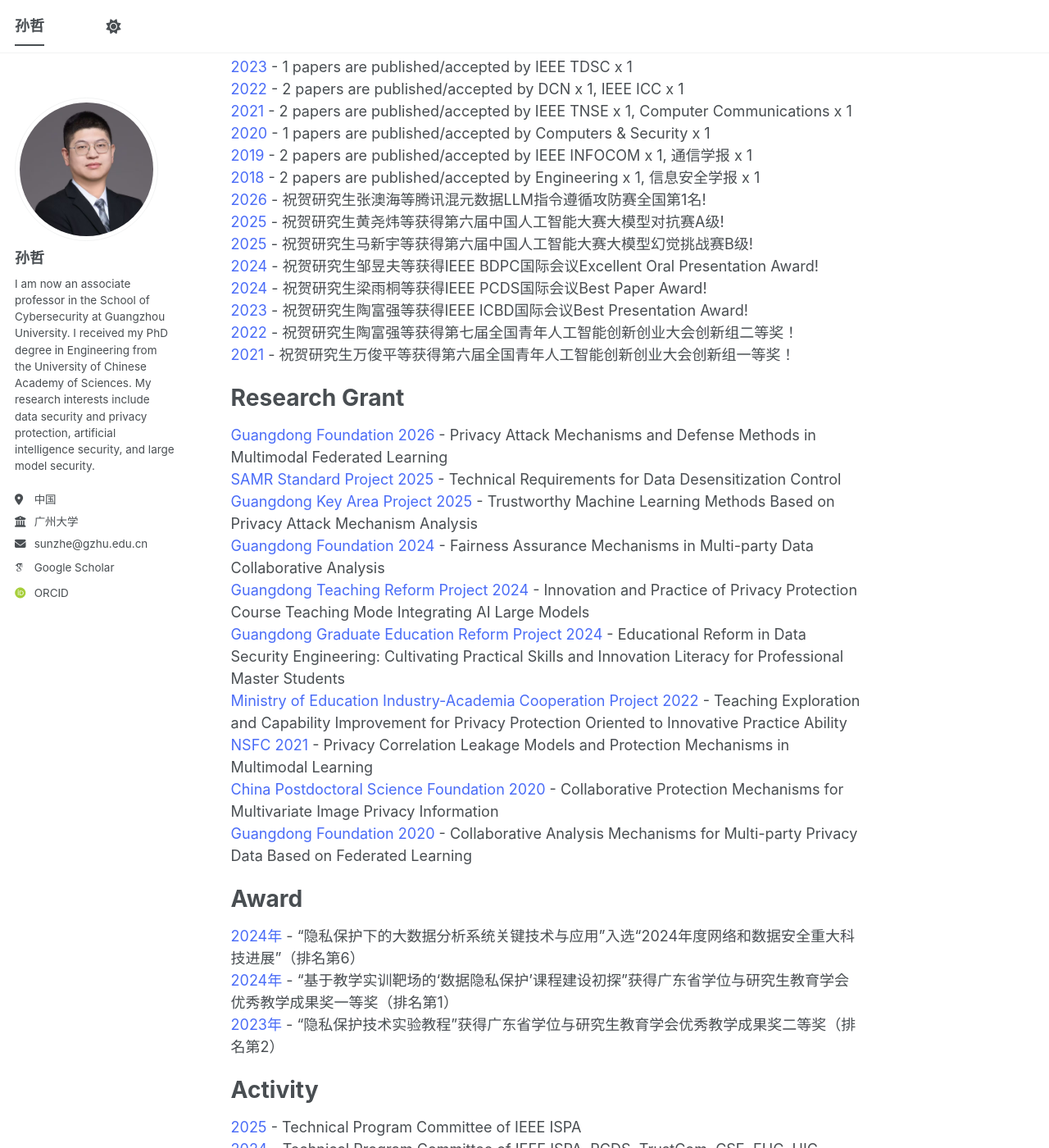
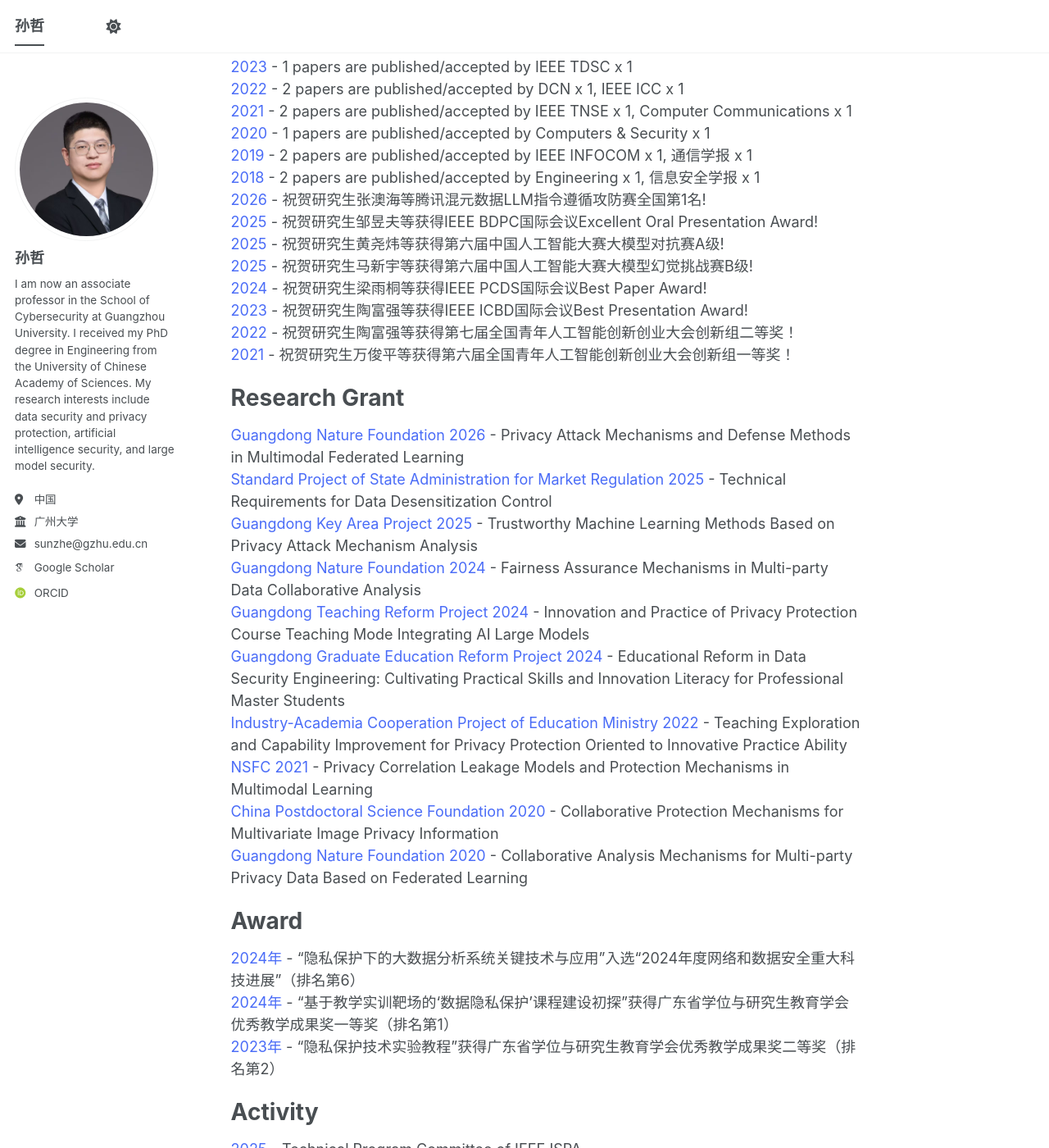
Before and after one commit to ZheSun208/ZheSun208.github.io, a Jekyll site: the page built from _pages/about.md, in a window 1280 px wide and 1400 px high, scrolled down 916 px. Shown: the whole window at 82% size. Built offline with Jekyll 4.4.1, drawn with Linux system fonts in a browser that asks for light colours; some web fonts are replaced; a script bundle is joined from its source files by our own code; library files that are not in the unit come from our copies.

Commit message:
Update about.md

```diff
--- a/_pages/about.md
+++ b/_pages/about.md
@@ -37,9 +37,9 @@ Highlight
 <span style="color:#4a6cf7;">2019</span> - 2 papers are published/accepted by IEEE INFOCOM x 1, 通信学报 x 1
 <span style="color:#4a6cf7;">2018</span> - 2 papers are published/accepted by Engineering x 1, 信息安全学报 x 1
 <span style="color:#4a6cf7;">2026</span> - 祝贺研究生张澳海等腾讯混元数据LLM指令遵循攻防赛全国第1名!
+<span style="color:#4a6cf7;">2025</span> - 祝贺研究生邹昱夫等获得IEEE BDPC国际会议Excellent Oral Presentation Award!
 <span style="color:#4a6cf7;">2025</span> - 祝贺研究生黄尧炜等获得第六届中国人工智能大赛大模型对抗赛A级!
 <span style="color:#4a6cf7;">2025</span> - 祝贺研究生马新宇等获得第六届中国人工智能大赛大模型幻觉挑战赛B级!
-<span style="color:#4a6cf7;">2024</span> - 祝贺研究生邹昱夫等获得IEEE BDPC国际会议Excellent Oral Presentation Award!
 <span style="color:#4a6cf7;">2024</span> - 祝贺研究生梁雨桐等获得IEEE PCDS国际会议Best Paper Award!
 <span style="color:#4a6cf7;">2023</span> - 祝贺研究生陶富强等获得IEEE ICBD国际会议Best Presentation Award!
 <span style="color:#4a6cf7;">2022</span> - 祝贺研究生陶富强等获得第七届全国青年人工智能创新创业大会创新组二等奖！
@@ -47,16 +47,16 @@ Highlight
 
 Research Grant
 ======
-<span style="color:#4a6cf7;">Guangdong Foundation 2026</span> - Privacy Attack Mechanisms and Defense Methods in Multimodal Federated Learning
-<span style="color:#4a6cf7;">SAMR Standard Project 2025</span> - Technical Requirements for Data Desensitization Control
+<span style="color:#4a6cf7;">Guangdong Nature Foundation 2026</span> - Privacy Attack Mechanisms and Defense Methods in Multimodal Federated Learning
+<span style="color:#4a6cf7;">Standard Project of State Administration for Market Regulation 2025</span> - Technical Requirements for Data Desensitization Control
 <span style="color:#4a6cf7;">Guangdong Key Area Project 2025</span> - Trustworthy Machine Learning Methods Based on Privacy Attack Mechanism Analysis
-<span style="color:#4a6cf7;">Guangdong Foundation 2024</span> - Fairness Assurance Mechanisms in Multi-party Data Collaborative Analysis
+<span style="color:#4a6cf7;">Guangdong Nature Foundation 2024</span> - Fairness Assurance Mechanisms in Multi-party Data Collaborative Analysis
 <span style="color:#4a6cf7;">Guangdong Teaching Reform Project 2024</span> - Innovation and Practice of Privacy Protection Course Teaching Mode Integrating AI Large Models
 <span style="color:#4a6cf7;">Guangdong Graduate Education Reform Project 2024</span> - Educational Reform in Data Security Engineering: Cultivating Practical Skills and Innovation Literacy for Professional Master Students
-<span style="color:#4a6cf7;">Ministry of Education Industry-Academia Cooperation Project 2022</span> - Teaching Exploration and Capability Improvement for Privacy Protection Oriented to Innovative Practice Ability
+<span style="color:#4a6cf7;">Industry-Academia Cooperation Project of Education Ministry 2022</span> - Teaching Exploration and Capability Improvement for Privacy Protection Oriented to Innovative Practice Ability
 <span style="color:#4a6cf7;">NSFC 2021</span> - Privacy Correlation Leakage Models and Protection Mechanisms in Multimodal Learning
 <span style="color:#4a6cf7;">China Postdoctoral Science Foundation 2020</span> - Collaborative Protection Mechanisms for Multivariate Image Privacy Information
-<span style="color:#4a6cf7;">Guangdong Foundation 2020</span> - Collaborative Analysis Mechanisms for Multi-party Privacy Data Based on Federated Learning
+<span style="color:#4a6cf7;">Guangdong Nature Foundation 2020</span> - Collaborative Analysis Mechanisms for Multi-party Privacy Data Based on Federated Learning
 
 Award
 ======
```
